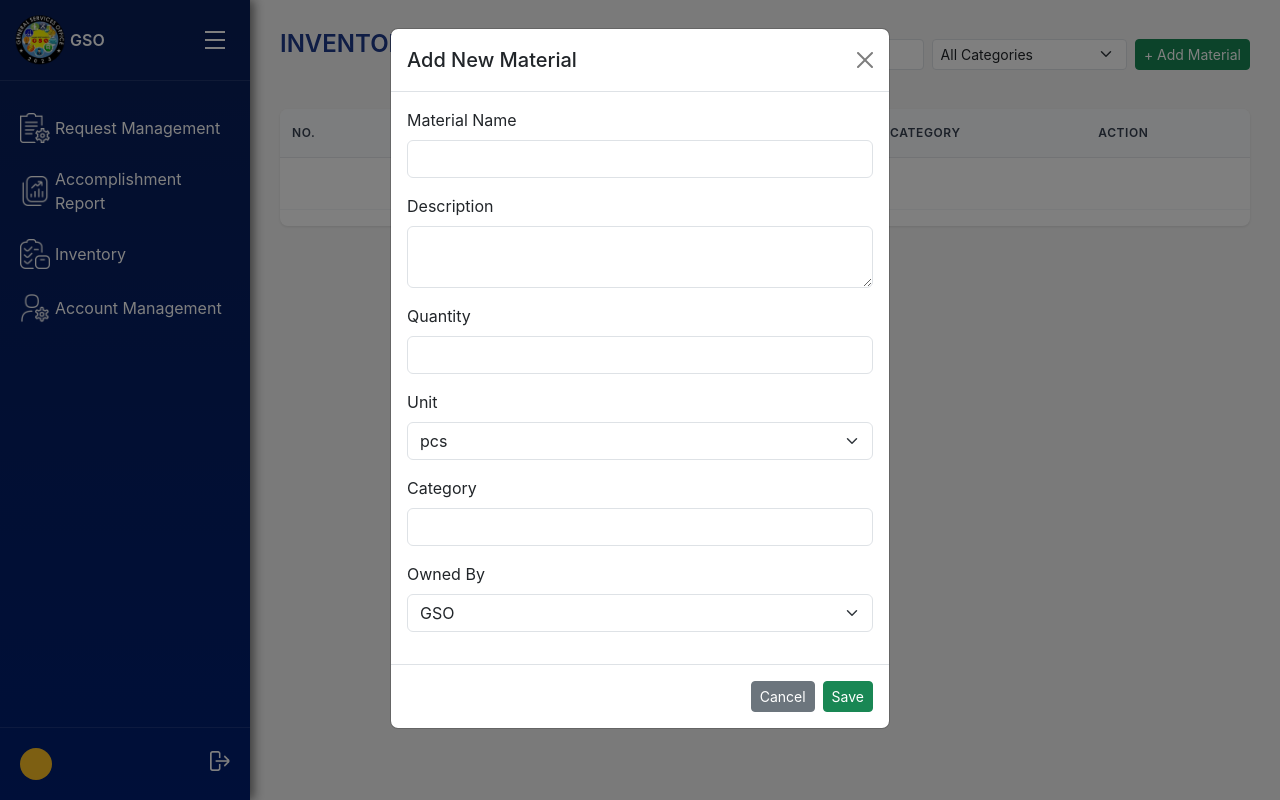
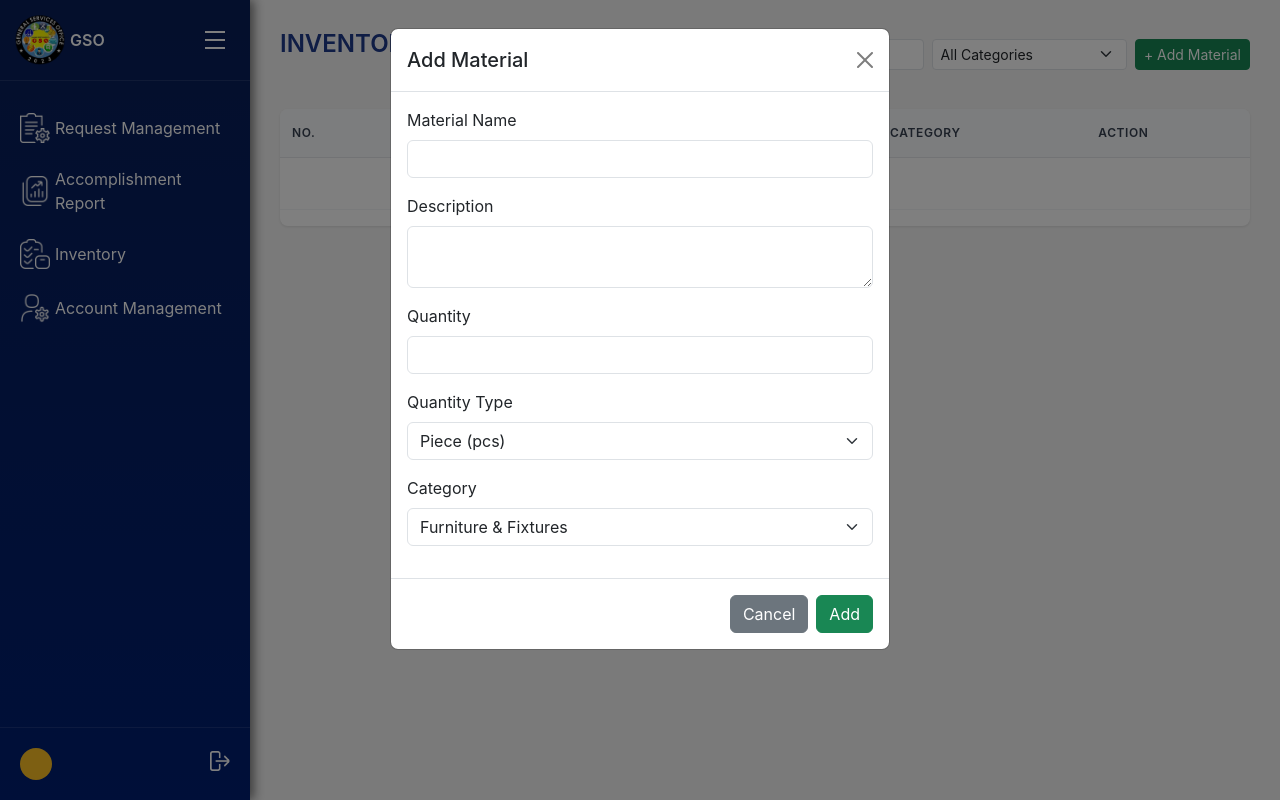
Before and after one commit to Alexispoito/GSO_System, a Django app: template templates/gso_office/inventory/gso_inventory.html in a window 1280 px wide, after a click on "+ Add Material". Run offline with Django 5.2, Linux system fonts and the light colour scheme; the template is opened without the code that fills it, so the values that code supplies are empty.

Commit message:
Updated Migration(Inventory)

```diff
--- a/inventory/urls.py
+++ b/inventory/urls.py
@@ -2,11 +2,10 @@ from django.urls import path
 from . import views
 
 urlpatterns = [
-    # Inventory Views
     path('gso-inventory/', views.gso_inventory, name='gso_inventory'),
 
-    # CRUD (AJAX)
+    # CRUD
     path('add/', views.add_inventory_item, name='add_inventory_item'),
     path('update/<int:item_id>/', views.update_inventory_item, name='update_inventory_item'),
-    path('remove/<int:item_id>/', views.remove_inventory_item, name='remove_inventory_item'),
+    path('delete/<int:item_id>/', views.remove_inventory_item, name='remove_inventory_item'),  # 👈 renamed to "delete"
 ]
--- a/migration_tool/models.py
+++ b/migration_tool/models.py
@@ -2,7 +2,7 @@ from django.db import models
 
 # Define available target models (app_label.ModelName)
 TARGET_MODELS = [
-    ('inventory.Item', 'Inventory Items'),
+    ('inventory.InventoryItem', 'Inventory Items'),
     ('reports.WorkAccomplishmentReport', 'Work Accomplishment Reports'),
     ('requests.Request', 'Requests'),
 ]
--- a/templates/gso_office/inventory/gso_inventory.html
+++ b/templates/gso_office/inventory/gso_inventory.html
@@ -7,7 +7,7 @@
     <h1 class="page-title">INVENTORY</h1>
 
     <div class="d-flex gap-2">
-        <!-- Search -->
+        <!-- Search + Filter -->
         <form method="get" class="d-flex gap-2">
             <input
                 type="text"
@@ -18,7 +18,7 @@
                 autocomplete="off"
             >
 
-            <!-- ✅ Filter by Category instead of Unit -->
+            <!-- ✅ Filter by Category -->
             <select name="category" class="form-select form-select-sm" onchange="this.form.submit()">
                 <option value="">All Categories</option>
                 {% for c in categories %}
@@ -29,7 +29,7 @@
             </select>
         </form>
 
-        <!-- Add Material Button -->
+        <!-- Add Material -->
         <button class="btn btn-sm btn-success" data-bs-toggle="modal" data-bs-target="#addMaterialModal">
             + Add Material
         </button>
@@ -44,7 +44,7 @@
                 <th>NO.</th>
                 <th>MATERIAL NAME</th>
                 <th>QUANTITY</th>
-                <th>CATEGORY</th> <!-- ✅ Added category header -->
+                <th>CATEGORY</th>
                 <th>ACTION</th>
             </tr>
         </thead>
@@ -55,224 +55,90 @@
                 <td>{{ forloop.counter }}</td>
                 <td>{{ item.name }}</td>
                 <td>{{ item.quantity }} {{ item.unit }}</td>
-                <td>{{ item.category|default:"—" }}</td> <!-- ✅ Show category -->
+                <td>{{ item.category|default:"—" }}</td>
                 <td class="d-flex gap-2">
-                    <!-- Update Button (opens modal and passes data) -->
-                    <button
-                        class="btn btn-sm btn-primary"
-                        data-bs-toggle="modal"
-                        data-bs-target="#updateMaterialModal"
-                        data-id="{{ item.id }}"
-                        data-name="{{ item.name }}"
-                        data-description="{{ item.description|default_if_none:'' }}"
-                        data-quantity="{{ item.quantity }}"
-                        data-unit="{{ item.unit }}"
-                        data-category="{{ item.category|default_if_none:'' }}"
-                        data-owned_by="{{ item.owned_by }}">
-                        Update
-                    </button>
+                    <!-- ✅ Plain Edit (opens update view directly) -->
+                    <a href="{% url 'update_inventory_item' item.id %}" class="btn btn-sm btn-primary">
+                        Edit
+                    </a>
 
-                    <!-- Delete Button -->
-                    <button
-                        type="button"
-                        class="btn btn-sm btn-danger"
-                        data-bs-toggle="modal"
-                        data-bs-target="#deleteMaterialModal"
-                        data-action="{% url 'remove_inventory_item' item.id %}"
-                        data-name="{{ item.name }}">
-                        Delete
-                    </button>
+                    <!-- ✅ Plain Delete (simple form with confirm) -->
+                    <form action="{% url 'remove_inventory_item' item.id %}" method="post" onsubmit="return confirm('Are you sure you want to delete this material?');">
+                        {% csrf_token %}
+                        <button type="submit" class="btn btn-sm btn-danger">Delete</button>
+                    </form>
                 </td>
             </tr>
             {% empty %}
             <tr>
-                <td colspan="5" class="text-center">No materials in inventory</td> <!-- ✅ Adjust colspan -->
+                <td colspan="5" class="text-center">No materials in inventory</td>
             </tr>
             {% endfor %}
         </tbody>
     </table>
 </div>
 
-<!-- Add Material Modal -->
+<!-- ✅ Add Material Modal -->
 <div class="modal fade" id="addMaterialModal" tabindex="-1" aria-labelledby="addMaterialModalLabel" aria-hidden="true">
   <div class="modal-dialog">
     <div class="modal-content">
-      <form method="POST" action="{% url 'add_inventory_item' %}">
+      <form method="post" action="{% url 'add_inventory_item' %}">
         {% csrf_token %}
         <div class="modal-header">
-          <h5 class="modal-title" id="addMaterialModalLabel">Add New Material</h5>
-          <button type="button" class="btn-close" data-bs-dismiss="modal"></button>
+          <h5 class="modal-title" id="addMaterialModalLabel">Add Material</h5>
+          <button type="button" class="btn-close" data-bs-dismiss="modal" aria-label="Close"></button>
         </div>
-
         <div class="modal-body">
           <div class="mb-3">
-            <label for="material_name" class="form-label">Material Name</label>
-            <input type="text" id="material_name" name="name" class="form-control" required autocomplete="off">
+            <label class="form-label">Material Name</label>
+            <input type="text" name="name" class="form-control" required>
           </div>
-
           <div class="mb-3">
-            <label for="description" class="form-label">Description</label>
-            <textarea id="description" name="description" class="form-control"></textarea>
+            <label class="form-label">Description</label>
+            <textarea name="description" class="form-control"></textarea>
           </div>
-
           <div class="mb-3">
-            <label for="quantity" class="form-label">Quantity</label>
-            <input type="number" id="quantity" name="quantity" class="form-control" min="1" required autocomplete="off">
+            <label class="form-label">Quantity</label>
+            <input type="number" name="quantity" class="form-control" required>
           </div>
-
           <div class="mb-3">
-            <label for="unit" class="form-label">Unit</label>
-            <select id="unit" name="unit" class="form-select">
-              <option value="pcs">pcs</option>
-              <option value="liters">liters</option>
-              <option value="meters">meters</option>
-              <option value="boxes">boxes</option>
+            <label class="form-label">Quantity Type</label>
+            <select name="unit" class="form-select" required>
+              <option value="Piece (pcs)">Piece (pcs)</option>
+              <option value="Unit">Unit</option>
+              <option value="Set">Set</option>
+              <option value="Box">Box</option>
+              <option value="Pack">Pack</option>
+              <option value="Roll">Roll</option>
+              <option value="Meter (m)">Meter (m)</option>
+              <option value="Sheet">Sheet</option>
+              <option value="Bag">Bag</option>
+              <option value="Bottle">Bottle</option>
+              <option value="Liter">Liter</option>
+              <option value="Gallon">Gallon</option>
+              <option value="Kit">Kit</option>
             </select>
           </div>
-
           <div class="mb-3">
-            <label for="category" class="form-label">Category</label>
-            <input type="text" id="category" name="category" class="form-control" autocomplete="off">
-          </div>
-
-          <div class="mb-3">
-            <label for="owned_by" class="form-label">Owned By</label>
-            <select id="owned_by" name="owned_by" class="form-select">
-              <option value="GSO">GSO</option>
-              <option value="Unit Head">Unit Head</option>
-              <option value="Personnel">Personnel</option>
+            <label class="form-label">Category</label>
+            <select name="category" class="form-select" required>
+              <option value="Furniture & Fixtures">Furniture & Fixtures</option>
+              <option value="Electronics & IT Equipment">Electronics & IT Equipment</option>
+              <option value="Electrical Supplies">Electrical Supplies</option>
+              <option value="Building Materials & Hardware">Building Materials & Hardware</option>
+              <option value="Cleaning & Janitorial Supplies">Cleaning & Janitorial Supplies</option>
+              <option value="Tools & Maintenance">Tools & Maintenance</option>
+              <option value="Safety & Security Equipment">Safety & Security Equipment</option>
             </select>
           </div>
-        </div>
-
-        <div class="modal-footer">
-          <button type="button" class="btn btn-secondary btn-sm" data-bs-dismiss="modal">Cancel</button>
-          <button type="submit" class="btn btn-success btn-sm">Save</button>
-        </div>
-      </form>
-    </div>
-  </div>
-</div>
-
-<!-- Update Modal -->
-<div class="modal fade" id="updateMaterialModal" tabindex="-1" aria-hidden="true">
-  <div class="modal-dialog">
-    <div class="modal-content">
-      <!-- NOTE: action will be set by JS -->
-      <form id="updateMaterialForm" method="post">
-        {% csrf_token %}
-        <div class="modal-header">
-          <h5 class="modal-title">Update Material</h5>
-          <button type="button" class="btn-close" data-bs-dismiss="modal"></button>
-        </div>
-        <div class="modal-body">
-          <input type="hidden" name="id" id="update_id">
-
-          <div class="mb-3">
-            <label for="update_name" class="form-label">Material Name</label>
-            <input type="text" name="name" id="update_name" class="form-control" required>
-          </div>
-
-          <div class="mb-3">
-            <label for="update_description" class="form-label">Description</label>
-            <textarea name="description" id="update_description" class="form-control"></textarea>
-          </div>
-
-          <div class="mb-3">
-            <label for="update_quantity" class="form-label">Quantity</label>
-            <input type="number" name="quantity" id="update_quantity" class="form-control" min="1" required>
-          </div>
-
-          <div class="mb-3">
-            <label for="update_unit" class="form-label">Unit</label>
-            <input type="text" name="unit" id="update_unit" class="form-control">
-          </div>
-
-          <div class="mb-3">
-            <label for="update_category" class="form-label">Category</label>
-            <input type="text" name="category" id="update_category" class="form-control">
-          </div>
-
-          <div class="mb-3">
-            <label for="update_owned_by" class="form-label">Owned By</label>
-            <select name="owned_by" id="update_owned_by" class="form-select">
-              <option value="GSO">GSO</option>
-              <option value="Unit Head">Unit Head</option>
-              <option value="Personnel">Personnel</option>
-            </select>
-          </div>
+          <input type="hidden" name="owned_by" value="GSO">
         </div>
         <div class="modal-footer">
-          <button type="submit" class="btn btn-primary">Save Changes</button>
           <button type="button" class="btn btn-secondary" data-bs-dismiss="modal">Cancel</button>
-        </div>
-      </form>
-    </div>
-  </div>
-</div>
-
-<!-- Delete Modal -->
-<div class="modal fade" id="deleteMaterialModal" tabindex="-1" aria-hidden="true">
-  <div class="modal-dialog">
-    <div class="modal-content">
-      <form id="deleteMaterialForm" method="post">
-        {% csrf_token %}
-        <div class="modal-header">
-          <h5 class="modal-title">Delete Material</h5>
-          <button type="button" class="btn-close" data-bs-dismiss="modal"></button>
-        </div>
-        <div class="modal-body">
-          <p>Are you sure you want to delete <strong id="delete_item_name"></strong>?</p>
-        </div>
-        <div class="modal-footer">
-          <button type="submit" class="btn btn-danger">Yes, Delete</button>
-          <button type="button" class="btn btn-secondary" data-bs-dismiss="modal">Cancel</button>
+          <button type="submit" class="btn btn-success">Add</button>
         </div>
       </form>
     </div>
   </div>
 </div>
 {% endblock %}
-
-{% block extra_js %}
-<script>
-document.addEventListener("DOMContentLoaded", function () {
-    // ✅ Update Modal
-    const updateModal = document.getElementById("updateMaterialModal");
-    const updateForm = document.getElementById("updateMaterialForm");
-
-    updateModal.addEventListener("show.bs.modal", function (event) {
-        const button = event.relatedTarget;
-        if (!button) return;
-
-        // Get values from button
-        const actionUrl = button.getAttribute("data-action") || `/update/${button.dataset.id}/`;
-        updateForm.action = actionUrl;
-
-        // Fill inputs
-        document.getElementById("update_name").value = button.dataset.name || "";
-        document.getElementById("update_description").value = button.dataset.description || "";
-        document.getElementById("update_quantity").value = button.dataset.quantity || "";
-        document.getElementById("update_unit").value = button.dataset.unit || "";
-        document.getElementById("update_category").value = button.dataset.category || "";
-        document.getElementById("update_owned_by").value = button.dataset.owned_by || "GSO";
-    });
-
-    // ✅ Delete Modal
-    const deleteModal = document.getElementById("deleteMaterialModal");
-    const deleteForm = document.getElementById("deleteMaterialForm");
-    const deleteName = document.getElementById("delete_item_name");
-
-    deleteModal.addEventListener("show.bs.modal", function (event) {
-        const button = event.relatedTarget;
-        if (!button) return;
-
-        // Use data-action for more reliable URL
-        const actionUrl = button.getAttribute("data-action") || `/remove/${button.dataset.id}/`;
-        deleteForm.action = actionUrl;
-        deleteName.textContent = button.dataset.name || "";
-    });
-});
-</script>
-
-{% endblock %}
```
Also changed, not shown: inventory/views.py (+4 -8 lines), migration_tool/utils.py (+17 -2 lines), db.sqlite3, 5 other files.
